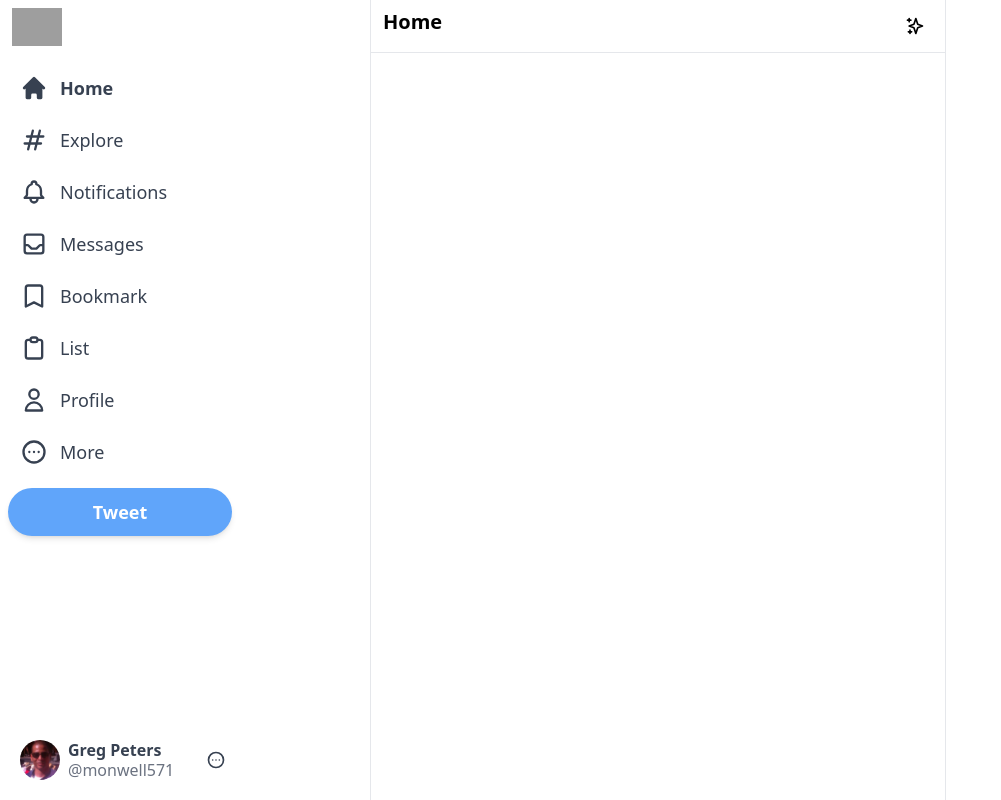
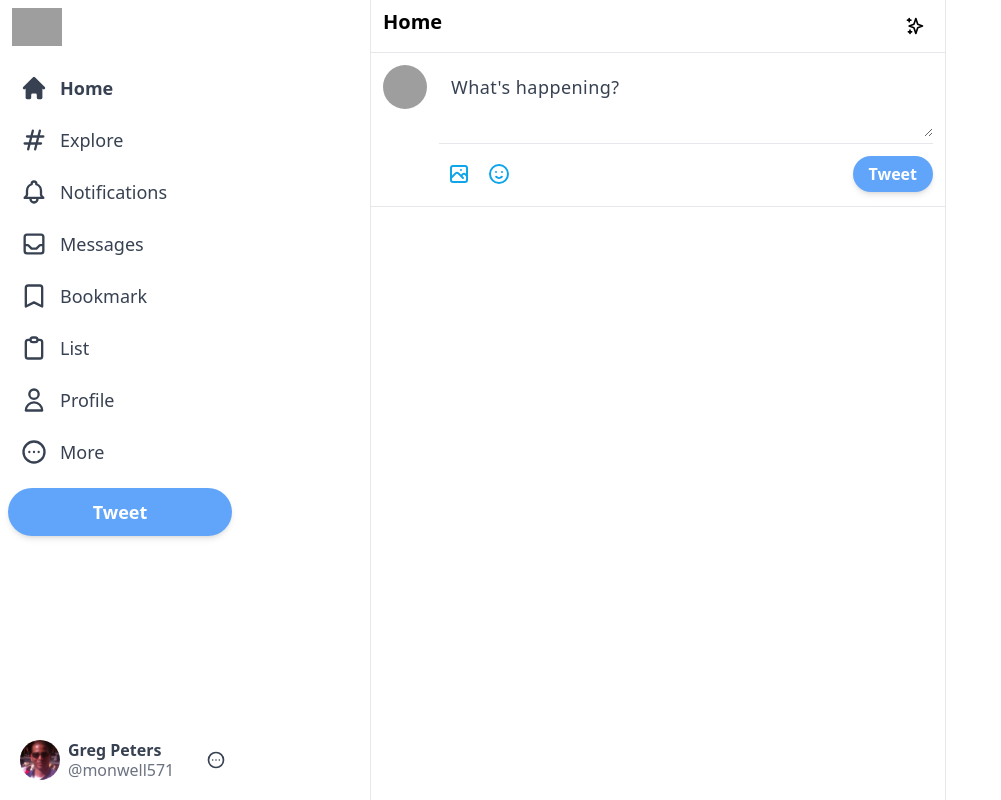
Before and after one commit to monwell57/twitter, a Next.js app: page / in a window 1280 px wide. Shown: the whole page, without its empty margins (0-1001 px from the left). Built offline with nearby package versions, Linux system fonts and the light colour scheme; grey boxes are pictures that could not be loaded.

Commit message:
add the input section of the feed component

```diff
--- a/components/Feed.js
+++ b/components/Feed.js
@@ -1,4 +1,5 @@
 import { SparklesIcon } from "@heroicons/react/outline";
+import Input from "./Input";
 
 export default function Feed() {
   return (
@@ -9,6 +10,7 @@
           <SparklesIcon className="h-5" />
         </div>
       </div>
+      <Input />
     </div>
   );
 }
--- /dev/null
+++ b/components/Input.js
@@ -0,0 +1,25 @@
+import { EmojiHappyIcon, PhotographIcon } from "@heroicons/react/outline";
+
+export default function Input() {
+  return (
+    <div className="flex  border-b border-gray-200 p-3 space-x-3">
+      <img
+        src="https://www.adscientificindex.com/pictures/0b/50734.jpg"
+        alt="user-img"
+        className="h-11 w-11 rounded-full cursor-pointer hover:brightness-95"
+      />
+      <div className="w-full divide-y divide-gray-200">
+        <div className="">
+          <textarea className="w-full border-none focus:ring-0 text-lg placeholder-gray-700 tracking-wide min-h-[50px] text-gray-700" rows="2" placeholder="What's happening?"></textarea>
+        </div>
+        <div className="flex items-center justify-between pt-2.5">
+            <div className="flex">
+                <PhotographIcon className="h-10 w-10 hoverEffect p-2 text-sky-500 hover:bg-sky-100"/>
+                <EmojiHappyIcon className="h-10 w-10 hoverEffect p-2 text-sky-500 hover:bg-sky-100"/>
+            </div>
+            <button className="bg-blue-400 text-white px-4 py-1.5 rounded-full font-bold shadow-md hover:brightness-95 disabled:opacity-50">Tweet</button>
+        </div>
+      </div>
+    </div>
+  );
+}
--- a/package.json
+++ b/package.json
@@ -17,6 +17,7 @@
     "react-dom": "18.2.0"
   },
   "devDependencies": {
+    "@tailwindcss/forms": "^0.5.3",
     "autoprefixer": "^10.4.13",
     "postcss": "^8.4.19",
     "tailwindcss": "^3.2.4"
--- a/tailwind.config.js
+++ b/tailwind.config.js
@@ -8,5 +8,8 @@
   theme: {
     extend: {},
   },
-  plugins: [],
+  plugins: [
+    require('@tailwindcss/forms'),
+    // ...
+  ],
 }
```
Also changed, not shown: 1 other file (tests, documents, lock files or other folders).
